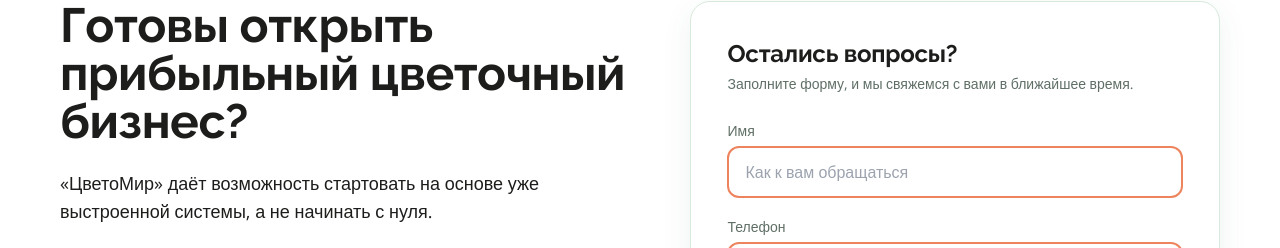
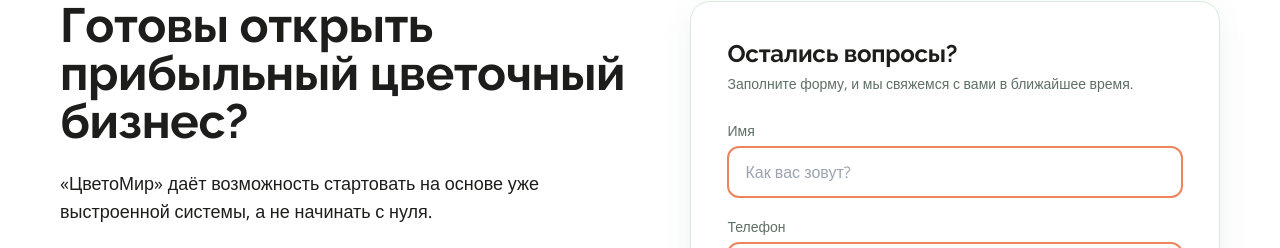
Before and after one commit to Hasler777/cvetomir-landing, a Next.js app: page / in a window 1280 px wide. Shown: the part 7372-7620 px from the top of the page. Built offline with nearby package versions, Linux system fonts and the light colour scheme; no server answers.

Commit message:
FinalCTA: name field placeholder → «Как вас зовут?»
Co-Authored-By: Claude Opus 4.7 (1M context) <noreply@anthropic.com>

```diff
--- a/components/FinalCTA.tsx
+++ b/components/FinalCTA.tsx
@@ -54,7 +54,7 @@ export default function FinalCTA() {
                   type="text"
                   name="name"
                   className="mt-1 w-full rounded-xl border-2 border-brand-coral bg-white px-4 py-3 outline-none transition-colors focus:border-[#e9743f]"
-                  placeholder="Как к вам обращаться"
+                  placeholder="Как вас зовут?"
                 />
               </label>
               <label className="block">
```
